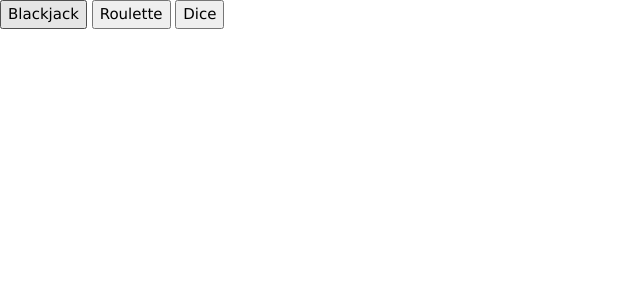
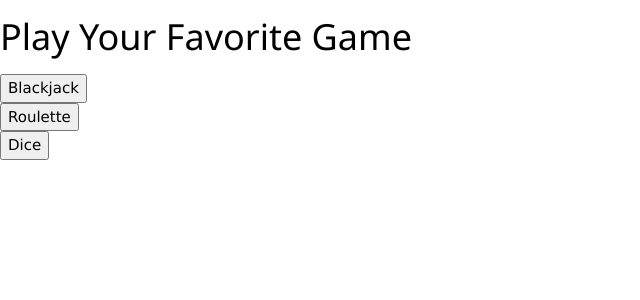
Before and after one commit to ctdurazo/Casino, a Flask app: page / in a window 1280 px wide. Shown: the top 300 px of the page, without its empty margins (0-640 px from the left). Run offline with Flask 2, Linux system fonts and the light colour scheme.

Commit message:
Update landing page.

```diff
--- a/templates/index.html
+++ b/templates/index.html
@@ -4,8 +4,11 @@
 	<link rel="stylesheet" href="https://www.w3schools.com/w3css/4/w3.css">
 </head>
 <body>
+	<h1>Play Your Favorite Game</h1>
 	<button onClick="window.location.href='/backjack';">Blackjack</button>
+	<br />
 	<button onClick="window.location.href='/roulette';">Roulette</button>
+	<br />
 	<button onClick="window.location.href='/dice';">Dice</button>
 </body>
 </html>
```
Also changed, not shown: 1 other file.
